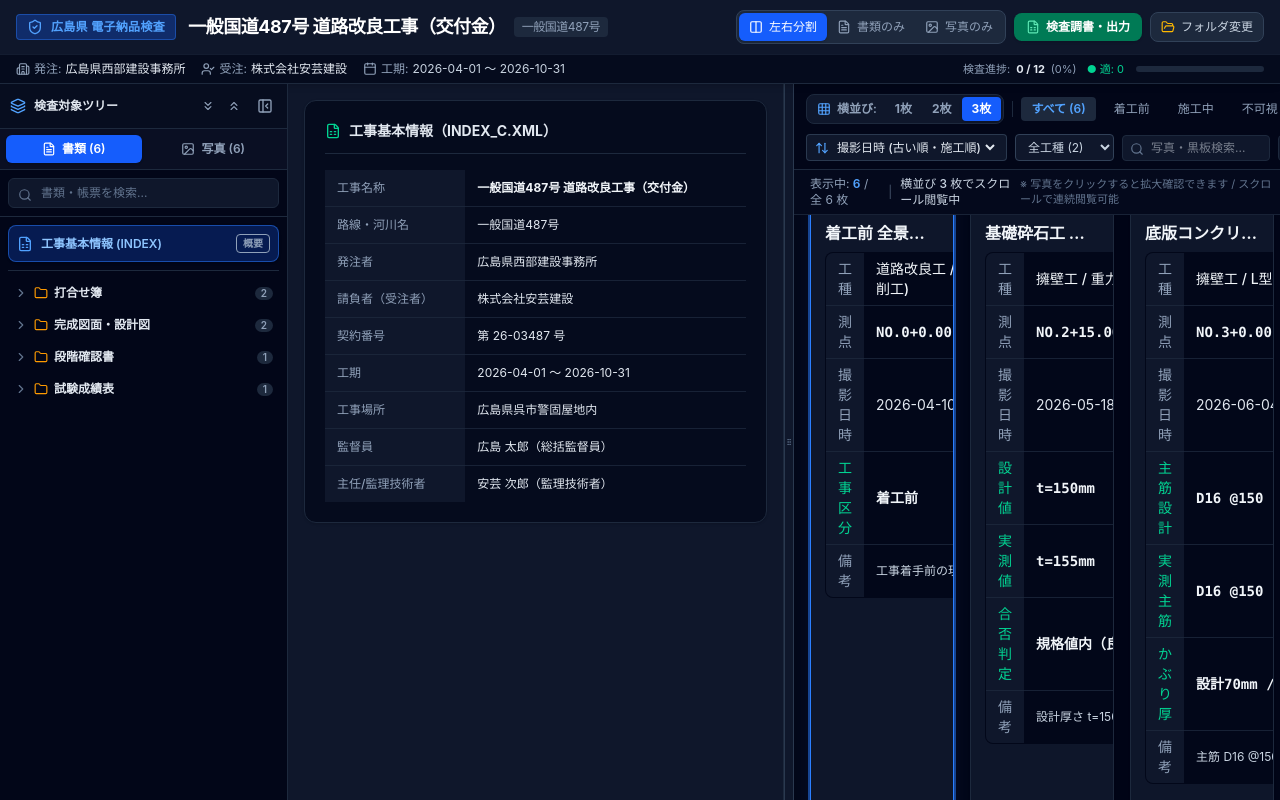
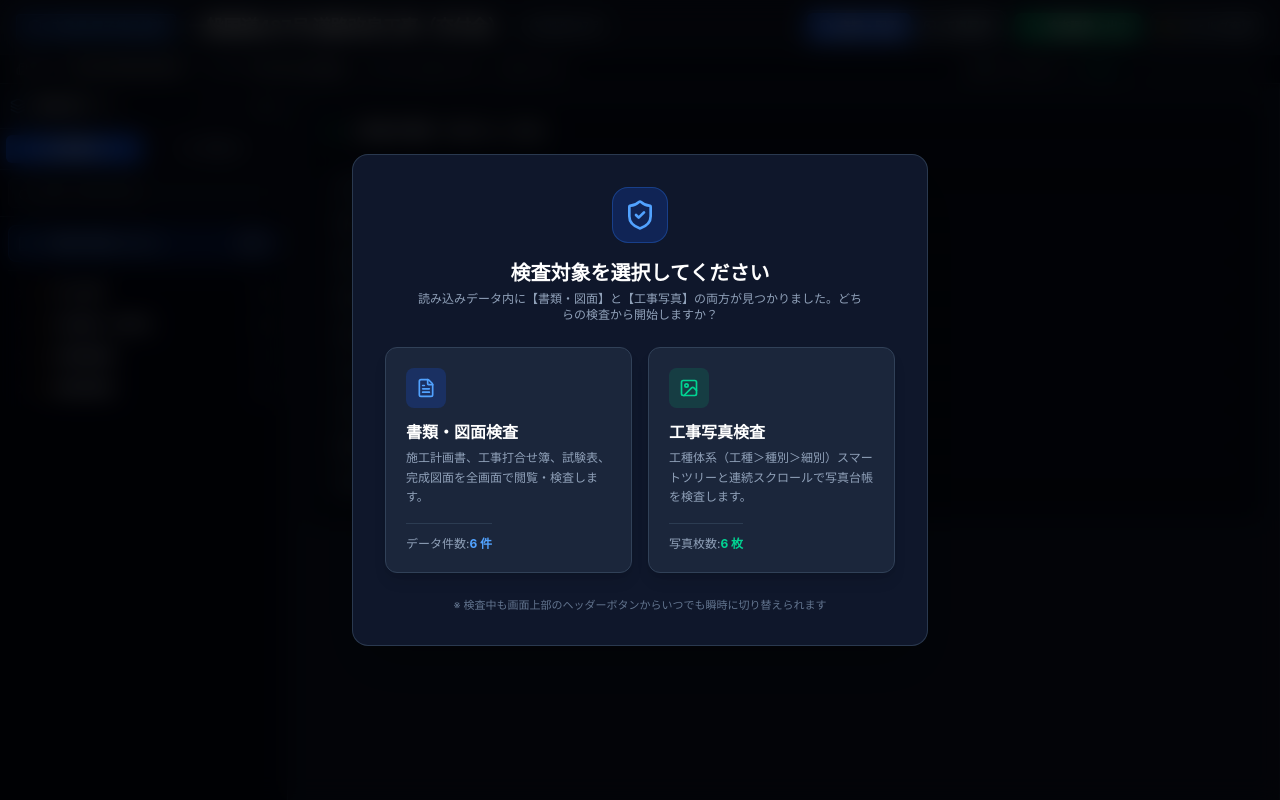
Before and after one commit to Tamate1208/cals-viewer, a React (Vite) app: page / in a window 1280 px wide. Both pictures are taken after a click on the button "広島県 道路改良工事のサンプルデータで試す". Built offline with nearby package versions, Linux system fonts and the light colour scheme.

Commit message:
feat: 左右分離表示を廃止し、起動時の「書類のみ/写真のみ」選択ダイアログおよび専用全画面ビューに刷新

```diff
--- a/src/App.tsx
+++ b/src/App.tsx
@@ -3,16 +3,17 @@ import type { DeliveryDataset, InspectionRecord } from './types/cals';
 
 import { Header } from './components/Header';
 import { FileDropZone } from './components/FileDropZone';
-import { SplitPane } from './components/SplitPane';
 import { DocumentViewer } from './components/DocumentViewer';
 import { PhotoViewer } from './components/PhotoViewer';
 import { InspectionTreeNav } from './components/InspectionTreeNav';
 import { InspectionReportView } from './components/InspectionReportView';
+import { FileText, Image as ImageIcon, ArrowRight, ShieldCheck } from 'lucide-react';
 
 export const App: React.FC = () => {
   const [dataset, setDataset] = useState<DeliveryDataset | null>(null);
   const [isLoading, setIsLoading] = useState(false);
-  const [viewMode, setViewMode] = useState<'split' | 'doc-only' | 'photo-only'>('split');
+  const [viewMode, setViewMode] = useState<'doc-only' | 'photo-only'>('doc-only');
+  const [showModeSelectModal, setShowModeSelectModal] = useState(false);
   const [inspectionRecords, setInspectionRecords] = useState<Record<string, InspectionRecord>>({});
   const [showReportModal, setShowReportModal] = useState(false);
 
@@ -22,13 +23,28 @@ export const App: React.FC = () => {
   const [selectedPhotoId, setSelectedPhotoId] = useState<string | null>(null);
   const [docTab, setDocTab] = useState<'reports' | 'drawings' | 'index'>('reports');
 
-  // データセットがロードされた時に初期化 & localStorage から過去の検査記録を復元
+  // データセットがロードされた時に初期化 & 検査対象選択の判定
   const handleDatasetLoaded = (newDataset: DeliveryDataset) => {
     setDataset(newDataset);
     setSelectedReportId(newDataset.reports[0]?.id || null);
     setSelectedDrawingId(newDataset.drawings[0]?.id || null);
     setSelectedPhotoId(newDataset.photos[0]?.id || null);
     setDocTab('index'); // 初期表示はツリー先頭の工事基本情報（INDEX）
+
+    const hasDocs = newDataset.reports.length > 0 || newDataset.drawings.length > 0;
+    const hasPhotos = newDataset.photos.length > 0;
+
+    // 書類と写真の両方がある場合は、どちらで開始するか選択モーダルを表示
+    if (hasDocs && hasPhotos) {
+      setShowModeSelectModal(true);
+      setViewMode('doc-only'); // モーダル決定前の初期値
+    } else if (hasPhotos && !hasDocs) {
+      setViewMode('photo-only');
+      setShowModeSelectModal(false);
+    } else {
+      setViewMode('doc-only');
+      setShowModeSelectModal(false);
+    }
 
     const storageKey = `cals_inspection_${newDataset.constructionInfo.constructionName}`;
     try {
@@ -76,6 +92,10 @@ export const App: React.FC = () => {
     });
   };
 
+  // 書類・写真の有無判定
+  const hasDocs = !!dataset && (dataset.reports.length > 0 || dataset.drawings.length > 0);
+  const hasPhotos = !!dataset && dataset.photos.length > 0;
+
   // 合計点検対象数
   const totalItemsCount = (dataset?.photos.length || 0) + (dataset?.reports.length || 0) + (dataset?.drawings.length || 0);
 
@@ -97,6 +117,8 @@ export const App: React.FC = () => {
             onViewModeChange={setViewMode}
             onOpenFolderClick={() => setDataset(null)}
             onOpenReportModal={() => setShowReportModal(true)}
+            hasDocs={hasDocs}
+            hasPhotos={hasPhotos}
           />
 
           <main className="flex-1 flex overflow-hidden">
@@ -110,17 +132,17 @@ export const App: React.FC = () => {
               selectedPhotoId={selectedPhotoId}
               isIndexSelected={docTab === 'index'}
               inspectionRecords={inspectionRecords}
+              viewMode={viewMode}
+              onViewModeChange={setViewMode}
               onSelectIndex={() => setDocTab('index')}
               onSelectReport={handleTreeSelectReport}
               onSelectDrawing={handleTreeSelectDrawing}
               onSelectPhoto={setSelectedPhotoId}
             />
 
-            {/* メイン: 書類・写真の左右分割ビュー */}
+            {/* メイン: 書類または写真の全画面ビュー（左右分離を完全廃止） */}
             <div className="flex-1 flex overflow-hidden">
-              <SplitPane
-                viewMode={viewMode}
-                left={
+              {viewMode === 'doc-only' ? (
                 <DocumentViewer
                   constructionInfo={dataset.constructionInfo}
                   reports={dataset.reports}
@@ -134,8 +156,7 @@ export const App: React.FC = () => {
                   onActiveTabChange={setDocTab}
                   onUpdateInspection={handleUpdateInspection}
                 />
-                }
-                right={
+              ) : (
                 <PhotoViewer
                   photos={dataset.photos}
                   selectedPhotoId={selectedPhotoId}
@@ -143,17 +164,97 @@ export const App: React.FC = () => {
                   onSelectPhoto={setSelectedPhotoId}
                   onUpdateInspection={handleUpdateInspection}
                 />
-                }
-              />
+              )}
             </div>
           </main>
 
+          {/* 検査調書出力モーダル */}
           {showReportModal && (
             <InspectionReportView
               constructionInfo={dataset.constructionInfo}
               inspectionRecords={inspectionRecords}
               onClose={() => setShowReportModal(false)}
             />
+          )}
+
+          {/* ==================== 起動時 検査対象選択ダイアログ ==================== */}
+          {showModeSelectModal && (
+            <div className="fixed inset-0 z-50 flex items-center justify-center bg-black/80 backdrop-blur-md p-4 animate-in fade-in duration-200">
+              <div className="bg-slate-900 border border-slate-700/80 rounded-2xl p-6 sm:p-8 max-w-xl w-full shadow-2xl flex flex-col text-center">
+                <div className="w-14 h-14 rounded-2xl bg-blue-600/20 border border-blue-500/30 flex items-center justify-center text-blue-400 mx-auto mb-4">
+                  <ShieldCheck className="w-8 h-8" />
+                </div>
+
+                <h3 className="text-xl font-bold text-white mb-1">
+                  検査対象を選択してください
+                </h3>
+                <p className="text-xs text-slate-400 mb-6 max-w-md mx-auto">
+                  読み込みデータ内に【書類・図面】と【工事写真】の両方が見つかりました。どちらの検査から開始しますか？
+                </p>
+
+                <div className="grid grid-cols-1 sm:grid-cols-2 gap-4 mb-6">
+                  {/* 書類・図面で起動 */}
+                  <button
+                    onClick={() => {
+                      setViewMode('doc-only');
+                      setShowModeSelectModal(false);
+                    }}
+                    className="p-5 rounded-xl bg-slate-800/90 hover:bg-blue-950/40 border border-slate-700 hover:border-blue-500 text-left transition flex flex-col justify-between group shadow-lg cursor-pointer"
+                  >
+                    <div>
+                      <div className="w-10 h-10 rounded-lg bg-blue-600/20 text-blue-400 flex items-center justify-center mb-3 group-hover:scale-110 transition">
+                        <FileText className="w-5 h-5" />
+                      </div>
+                      <h4 className="text-base font-bold text-white mb-1 flex items-center justify-between">
+                        <span>書類・図面検査</span>
+                        <ArrowRight className="w-4 h-4 text-blue-400 opacity-0 group-hover:opacity-100 transition-transform group-hover:translate-x-1" />
+                      </h4>
+                      <p className="text-xs text-slate-400 leading-relaxed">
+                        施工計画書、工事打合せ簿、試験表、完成図面を全画面で閲覧・検査します。
+                      </p>
+                    </div>
+                    <div className="mt-4 pt-3 border-t border-slate-700/80 flex items-center justify-between text-xs">
+                      <span className="text-slate-400">データ件数:</span>
+                      <span className="font-bold text-blue-400">
+                        {dataset.reports.length + dataset.drawings.length} 件
+                      </span>
+                    </div>
+                  </button>
+
+                  {/* 工事写真で起動 */}
+                  <button
+                    onClick={() => {
+                      setViewMode('photo-only');
+                      setShowModeSelectModal(false);
+                    }}
+                    className="p-5 rounded-xl bg-slate-800/90 hover:bg-emerald-950/40 border border-slate-700 hover:border-emerald-500 text-left transition flex flex-col justify-between group shadow-lg cursor-pointer"
+                  >
+                    <div>
+                      <div className="w-10 h-10 rounded-lg bg-emerald-600/20 text-emerald-400 flex items-center justify-center mb-3 group-hover:scale-110 transition">
+                        <ImageIcon className="w-5 h-5" />
+                      </div>
+                      <h4 className="text-base font-bold text-white mb-1 flex items-center justify-between">
+                        <span>工事写真検査</span>
+                        <ArrowRight className="w-4 h-4 text-emerald-400 opacity-0 group-hover:opacity-100 transition-transform group-hover:translate-x-1" />
+                      </h4>
+                      <p className="text-xs text-slate-400 leading-relaxed">
+                        工種体系（工種＞種別＞細別）スマートツリーと連続スクロールで写真台帳を検査します。
+                      </p>
+                    </div>
+                    <div className="mt-4 pt-3 border-t border-slate-700/80 flex items-center justify-between text-xs">
+                      <span className="text-slate-400">写真枚数:</span>
+                      <span className="font-bold text-emerald-400">
+                        {dataset.photos.length} 枚
+                      </span>
+                    </div>
+                  </button>
+                </div>
+
+                <div className="text-[11px] text-slate-500">
+                  ※ 検査中も画面上部のヘッダーボタンからいつでも瞬時に切り替えられます
+                </div>
+              </div>
+            </div>
           )}
         </>
       )}
--- a/src/components/FileDropZone.tsx
+++ b/src/components/FileDropZone.tsx
@@ -264,8 +264,8 @@ export const FileDropZone: React.FC<FileDropZoneProps> = ({
           <div className="bg-slate-900/40 border border-slate-800 p-3.5 rounded-xl flex items-start gap-2.5">
             <Layers className="w-5 h-5 text-blue-400 shrink-0 mt-0.5" />
             <div>
-              <div className="font-semibold text-slate-200 mb-0.5">左右分割ビューで突合検査</div>
-              <div>報告書・試験表PDFと工事写真を左右に並べて同時に目視確認・照合作業が行えます。</div>
+              <div className="font-semibold text-slate-200 mb-0.5">書類検査・写真検査の最適ビュー</div>
+              <div>画面全体を活用し、書類・図面PDFや工種体系スクロール写真台帳を見やすく精細に検査できます。</div>
             </div>
           </div>
           <div className="bg-slate-900/40 border border-slate-800 p-3.5 rounded-xl flex items-start gap-2.5">
--- a/src/components/Header.tsx
+++ b/src/components/Header.tsx
@@ -4,7 +4,6 @@ import type { ConstructionInfo, InspectionRecord } from '../types/cals';
 import {
   Building2,
   Calendar,
-  Columns2,
   FileSpreadsheet,
   FileText,
   FolderOpen,
@@ -17,10 +16,12 @@ interface HeaderProps {
   constructionInfo: ConstructionInfo;
   inspectionRecords: Record<string, InspectionRecord>;
   totalItemsCount: number;
-  viewMode: 'split' | 'doc-only' | 'photo-only';
-  onViewModeChange: (mode: 'split' | 'doc-only' | 'photo-only') => void;
+  viewMode: 'doc-only' | 'photo-only';
+  onViewModeChange: (mode: 'doc-only' | 'photo-only') => void;
   onOpenFolderClick: () => void;
   onOpenReportModal: () => void;
+  hasDocs?: boolean;
+  hasPhotos?: boolean;
 }
 
 export const Header: React.FC<HeaderProps> = ({
@@ -31,6 +32,8 @@ export const Header: React.FC<HeaderProps> = ({
   onViewModeChange,
   onOpenFolderClick,
   onOpenReportModal,
+  hasDocs = true,
+  hasPhotos = true,
 }) => {
   // 検査進捗計算
   const records = Object.values(inspectionRecords);
@@ -61,45 +64,35 @@ export const Header: React.FC<HeaderProps> = ({
           </div>
         </div>
 
-        {/* 右側: ビュー切替 ＆ アクション */}
+        {/* 右側: 検査対象切替（書類・図面 / 工事写真） ＆ アクション */}
         <div className="flex items-center gap-2 flex-wrap shrink-0">
-          {/* 画面分割切り替えボタン */}
+          {/* 検査対象モード切替トグル [書類・図面] [工事写真] */}
           <div className="flex bg-slate-800 p-0.5 rounded-lg border border-slate-700 text-xs">
             <button
-              onClick={() => onViewModeChange('split')}
-              className={`flex items-center gap-1.5 px-2.5 py-1.5 rounded-md font-medium transition ${
-                viewMode === 'split'
-                  ? 'bg-blue-600 text-white shadow-sm'
-                  : 'text-slate-400 hover:text-slate-200'
-              }`}
-              title="書類と写真を左右に並べて突合検査"
-            >
-              <Columns2 className="w-3.5 h-3.5" />
-              <span className="hidden sm:inline">左右分割</span>
-            </button>
-            <button
               onClick={() => onViewModeChange('doc-only')}
-              className={`flex items-center gap-1.5 px-2.5 py-1.5 rounded-md font-medium transition ${
+              disabled={!hasDocs}
+              className={`flex items-center gap-1.5 px-3 py-1.5 rounded-md font-semibold transition ${
                 viewMode === 'doc-only'
                   ? 'bg-blue-600 text-white shadow-sm'
-                  : 'text-slate-400 hover:text-slate-200'
+                  : hasDocs ? 'text-slate-300 hover:text-white' : 'text-slate-600 cursor-not-allowed'
               }`}
               title="書類・図面を全画面表示"
             >
               <FileText className="w-3.5 h-3.5" />
-              <span className="hidden sm:inline">書類のみ</span>
+              <span>書類・図面</span>
             </button>
             <button
               onClick={() => onViewModeChange('photo-only')}
-              className={`flex items-center gap-1.5 px-2.5 py-1.5 rounded-md font-medium transition ${
+              disabled={!hasPhotos}
+              className={`flex items-center gap-1.5 px-3 py-1.5 rounded-md font-semibold transition ${
                 viewMode === 'photo-only'
                   ? 'bg-blue-600 text-white shadow-sm'
-                  : 'text-slate-400 hover:text-slate-200'
+                  : hasPhotos ? 'text-slate-300 hover:text-white' : 'text-slate-600 cursor-not-allowed'
               }`}
               title="工事写真を全画面表示"
             >
               <Image className="w-3.5 h-3.5" />
-              <span className="hidden sm:inline">写真のみ</span>
+              <span>工事写真</span>
             </button>
           </div>
 
```
Also changed, not shown: src/components/InspectionTreeNav.tsx (+24 -5 lines), 広島県電子納品検査ビューア.html (+7 -7 lines). Lines whose indentation alone changed are shown as unchanged.
